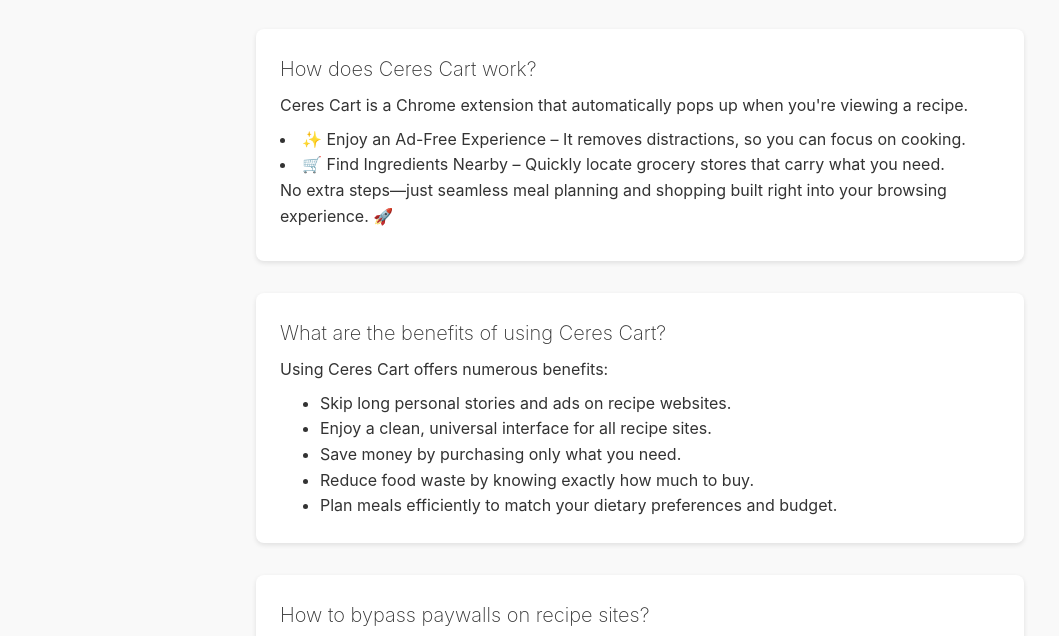
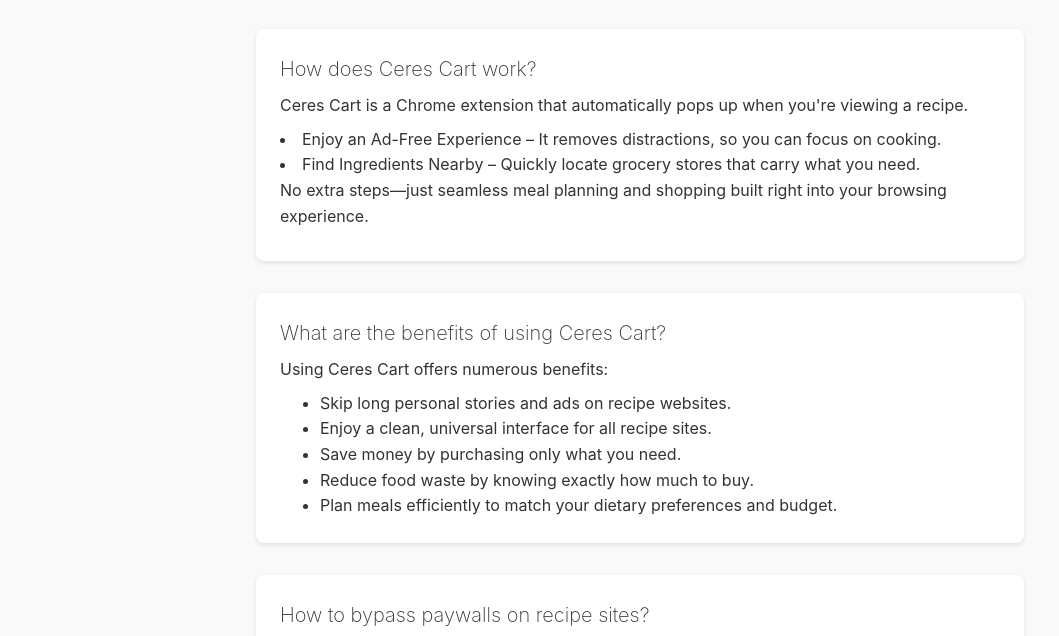
Before and after one commit to maddieduck/CeresCartWebsite, a plain HTML site: page FAQ.html in a window 1280 px wide. Shown: the part 130-766 px from the top of the page, without its empty margins (0-1059 px from the left). Drawn offline with Linux system fonts and the light colour scheme.

Commit message:
editing FAQ page

```diff
--- a/FAQ.html
+++ b/FAQ.html
@@ -100,9 +100,9 @@
             <h2>How does Ceres Cart work?</h2>
             <p>
                 Ceres Cart is a Chrome extension that automatically pops up when you're viewing a recipe.
-                <li>✨ Enjoy an Ad-Free Experience – It removes distractions, so you can focus on cooking.</li>
-                <li>🛒 Find Ingredients Nearby – Quickly locate grocery stores that carry what you need.</li>
-                No extra steps—just seamless meal planning and shopping built right into your browsing experience. 🚀
+                <li>Enjoy an Ad-Free Experience – It removes distractions, so you can focus on cooking.</li>
+                <li>Find Ingredients Nearby – Quickly locate grocery stores that carry what you need.</li>
+                No extra steps—just seamless meal planning and shopping built right into your browsing experience.
             </p>
         </div>
         <div class="faq">
--- a/header.html
+++ b/header.html
@@ -6,7 +6,7 @@
     <nav style="display: flex; align-items: center; width: 100%; margin-left: 16px;">
         <ul id="menuUl" style="list-style: none; display: flex; width: 100%; padding: 0;">
             <li style="display: flex; padding: 0 20px;">
-                <a href="index.html#home" class="active hideOnMobile">Home</a>
+                <a href="index.html" class="active hideOnMobile">Home</a>
             </li>
             <li style="display: flex; padding: 0 20px;">
                 <a href="index.html#pricing" class="hideOnMobile">Pricing</a>
@@ -26,7 +26,7 @@
 <div id="menuBar" style="display: none;">
     <nav style="display: flex; justify-content: center; align-items: center; width: 100%; margin-top: 16px;">
         <ul style="list-style: none; display: flex; flex-direction: column; justify-content: center; align-items: center; padding: 0; margin: 0;">
-            <li style="margin-bottom: 10px;"><a href="index.html#home">Home</a></li>
+            <li style="margin-bottom: 10px;"><a href="index.html">Home</a></li>
             <li style="margin-bottom: 10px;"><a href="index.html#pricing">Pricing</a></li>
             <li style="margin-bottom: 10px;"><a href="index.html#contact">Contact</a></li>
             <li style="margin-bottom: 10px;"><a href="FAQ.html">FAQ</a></li>
```
